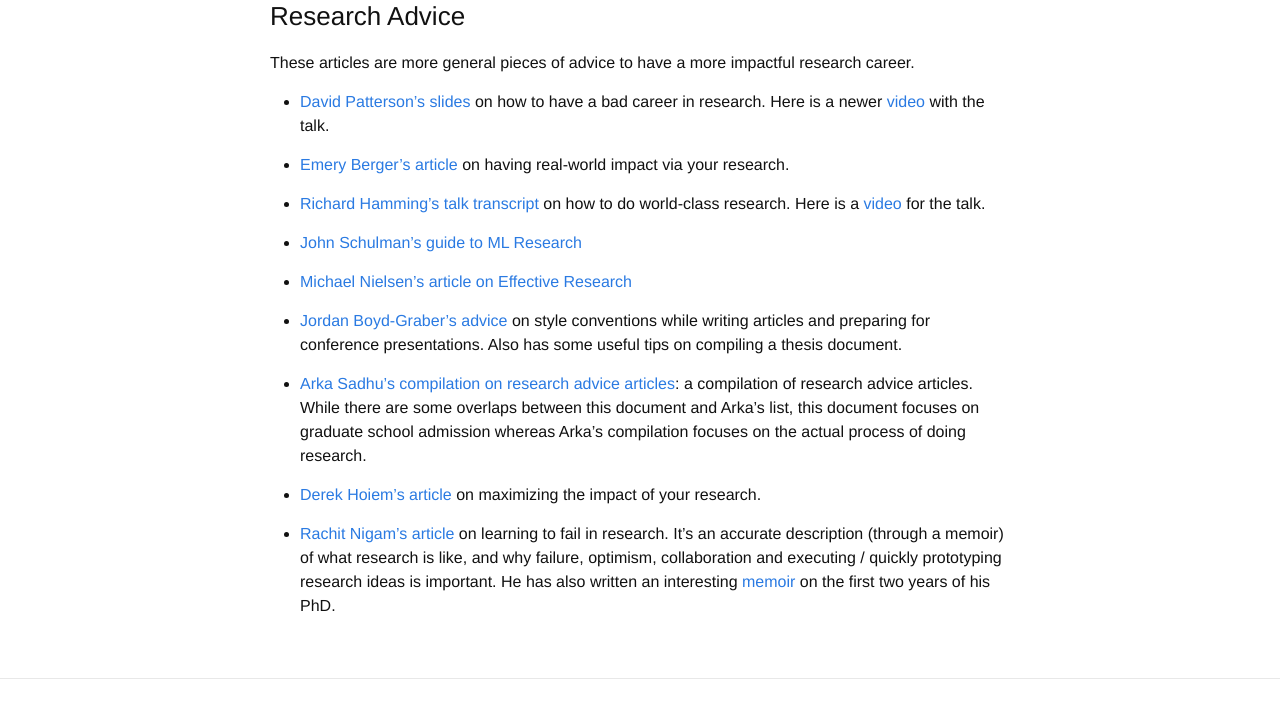
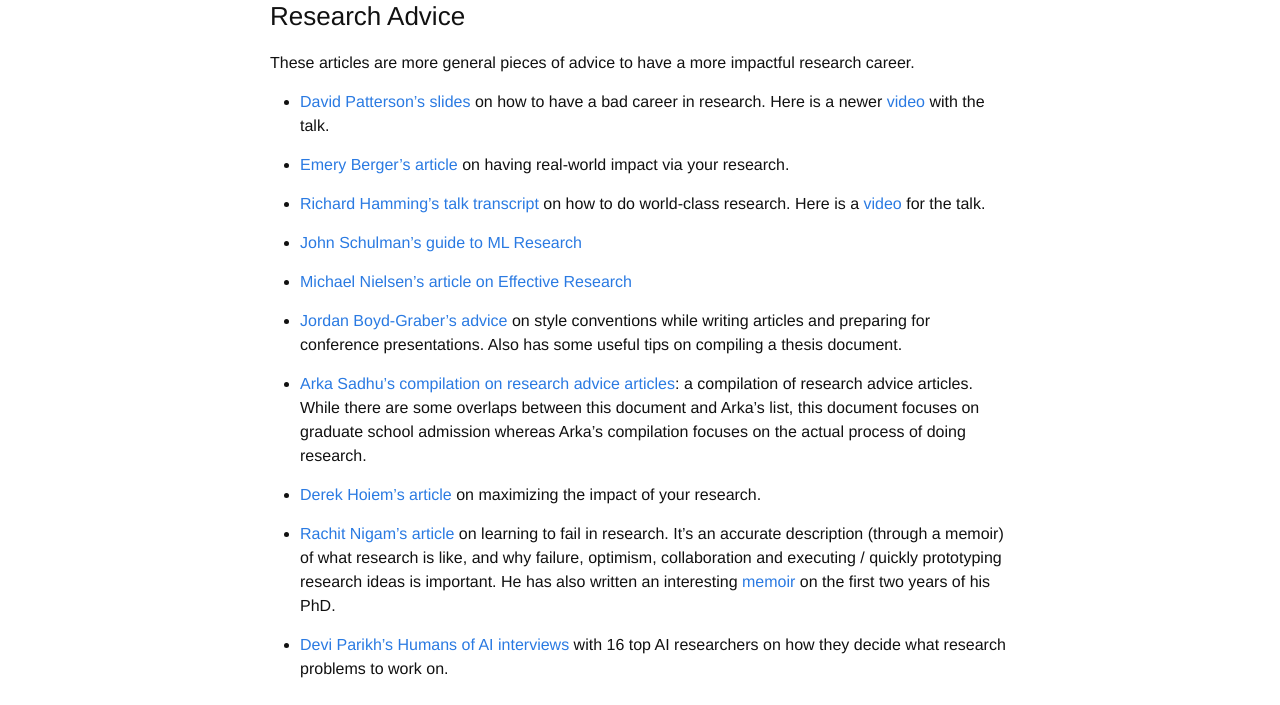
Before and after one commit to martiansideofthemoon/martiansideofthemoon.github.io, a Jekyll site: the page built from _posts/2018-05-30-grad-resources.markdown, in a window 1280 px wide and 900 px high, scrolled down 3326 px, cut to the strip 0-705 px from the top of the window. Built offline with Jekyll 4.4.1, drawn with Linux system fonts in a browser that asks for light colours; comment, search, counter and statistics services are not loaded.

Commit message:
Update 2018-05-30-grad-resources.markdown

```diff
--- a/_posts/2018-05-30-grad-resources.markdown
+++ b/_posts/2018-05-30-grad-resources.markdown
@@ -109,3 +109,5 @@ These articles are more general pieces of advice to have a more impactful resear
 * [Derek Hoiem's article](https://medium.com/vision-of-seeing/how-to-maximize-the-impact-of-your-research-f431d3c67e8d) on maximizing the impact of your research.
 
 * [Rachit Nigam's article](https://rachitnigam.com/post/learn-to-fail/) on learning to fail in research. It's an accurate description (through a memoir) of what research is like, and why failure, optimism, collaboration and executing / quickly prototyping research ideas is important. He has also written an interesting [memoir](https://rachitnigam.com/post/first-two-years/) on the first two years of his PhD.
+
+* [Devi Parikh's Humans of AI interviews](https://www.youtube.com/watch?v=8lvl8Z4Rrms&ab_channel=DeviParikh) with 16 top AI researchers on how they decide what research problems to work on.
```
